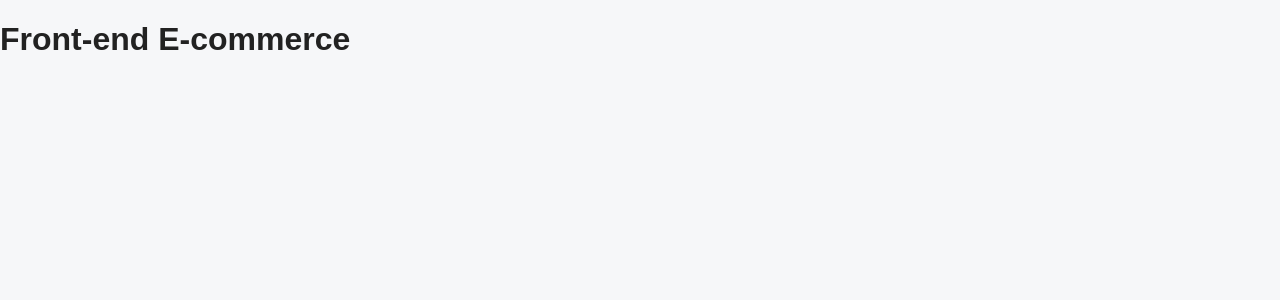
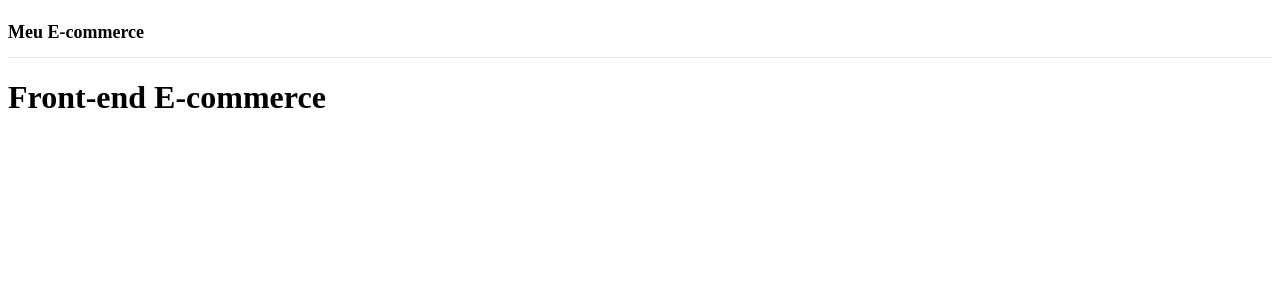
Before and after one commit to Erissonteixeira/api-ecommerce-frontend, a React (Vite) app in the folder api-ecommerce-frontend/: page / in a window 1280 px wide. Shown: the top 300 px of the page. Built offline with nearby package versions, Linux system fonts and the light colour scheme.

Commit message:
feat: adicionar header base e integração com layout

```diff
--- a/api-ecommerce-frontend/src/App.tsx
+++ b/api-ecommerce-frontend/src/App.tsx
@@ -1,8 +1,13 @@
+import Header from "./components/Header";
+
 function App() {
   return (
-    <div>
-      <h1>Front-end E-commerce</h1>
-    </div>
+    <>
+      <Header />
+      <div className="container">
+        <h1>Front-end E-commerce</h1>
+      </div>
+    </>
   );
 }
 
--- a/api-ecommerce-frontend/src/components/Header.tsx
+++ b/api-ecommerce-frontend/src/components/Header.tsx
@@ -0,0 +1,11 @@
+function Header() {
+  return (
+    <header className="app-header">
+      <div className="container">
+        <h2 className="app-title">Meu E-commerce</h2>
+      </div>
+    </header>
+  );
+}
+
+export default Header;
--- a/api-ecommerce-frontend/src/styles/global.css
+++ b/api-ecommerce-frontend/src/styles/global.css
@@ -1,16 +1,10 @@
-* {
-  box-sizing: border-box;
+.app-header {
+  background-color: #ffffff;
+  border-bottom: 1px solid #e6e8ee;
 }
 
-body {
+.app-title {
   margin: 0;
-  font-family: Arial, Helvetica, sans-serif;
-  background-color: #f6f7f9;
-  color: #222;
+  padding: 14px 0;
+  font-size: 18px;
 }
-
-.container {
-  max-width: 1100px;
-  margin: 0 auto;
-  padding: 16px;
-}
```
